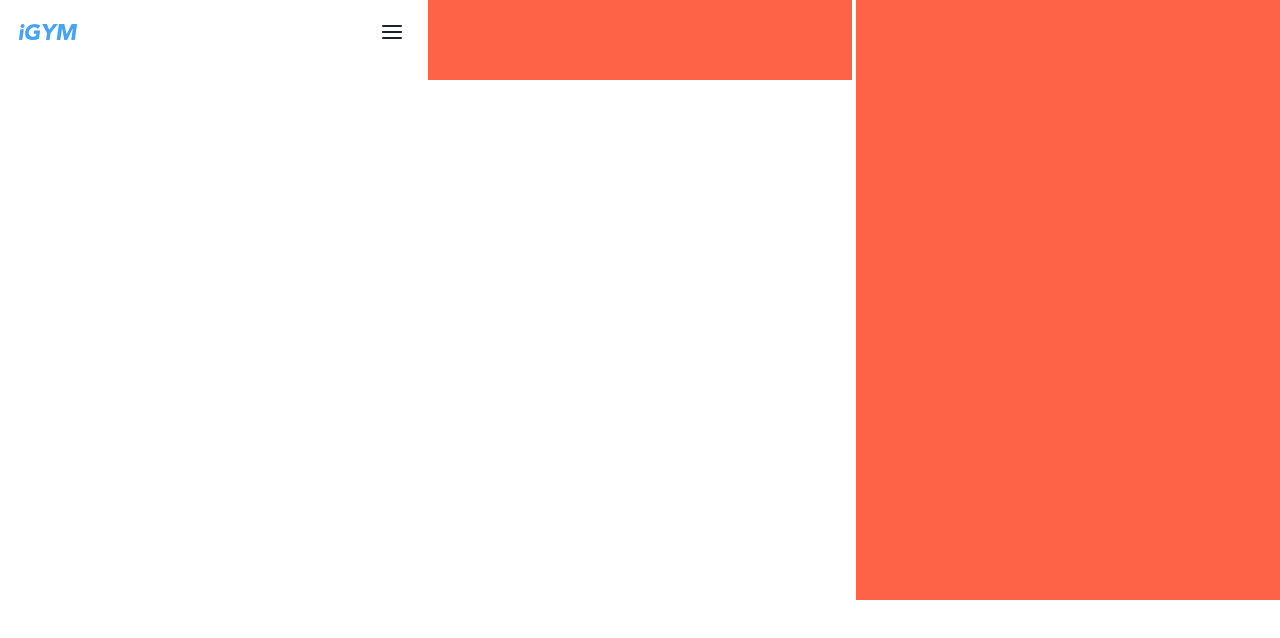
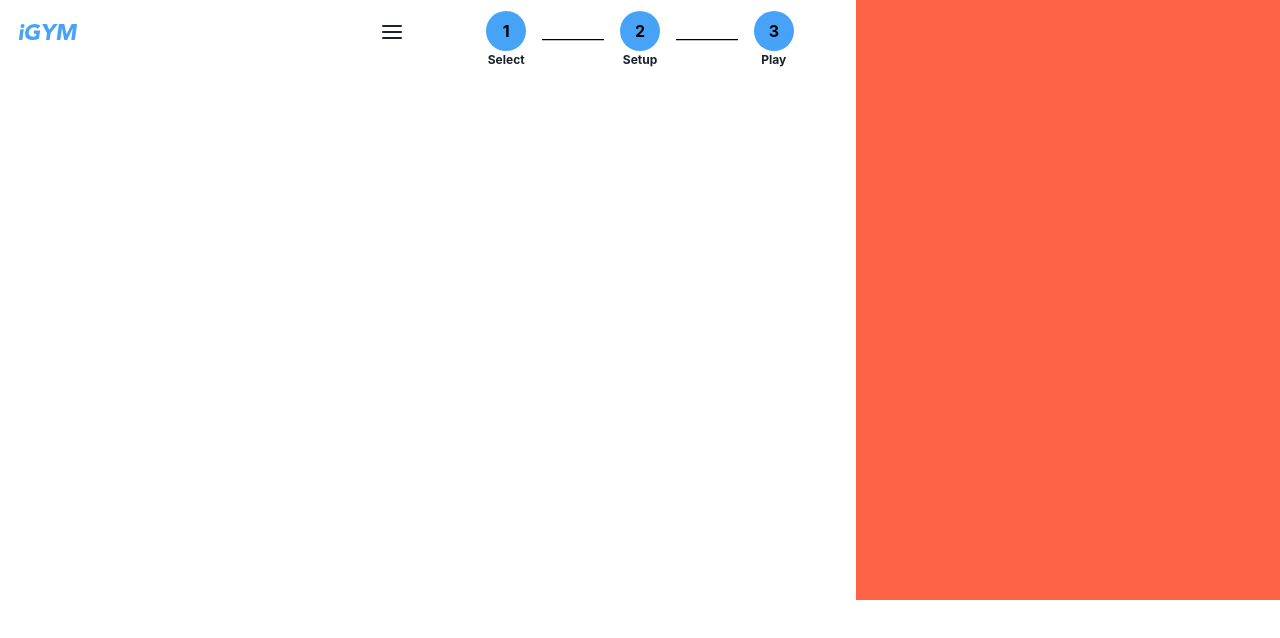
Before and after one commit to PolarBearAndrew/AiRPlay_Frontend, a React (Create React App) app in the folder web/: page / in a window 1280 px wide. Shown: the top 638 px of the page. Built offline with nearby package versions, Linux system fonts and the light colour scheme.

Commit message:
Progress bar

```diff
--- a/web/src/PageStart.tsx
+++ b/web/src/PageStart.tsx
@@ -1,16 +1,17 @@
 import React from 'react';
 import logo from './comm/Logo.svg';
+import ProgressSeparator from './comm/ProgressSeparator.svg';
 import './PageStart.css';
-import { SimpleGrid, Box, Flex, Spacer, Center, Image } from '@chakra-ui/react';
+import { SimpleGrid, Box, Flex, Spacer, Center, Image, Circle, Text } from '@chakra-ui/react';
+import { Breadcrumb, BreadcrumbItem, BreadcrumbLink, BreadcrumbSeparator, } from '@chakra-ui/react';
 import { HamburgerIcon } from '@chakra-ui/icons'
 
 
 function PageStart() {
   return (
-    <SimpleGrid minChildWidth="390px" spacing={1}>
+    <SimpleGrid minChildWidth="390px" spacing='1'>
       {/* navigation bar */}
-      <Box p='2' h='16'>
-        <Flex>
+      <Flex p='2' h='16'>
         <Center w='20' h='12'>
           <Image h='4' src ={logo} />
         </Center>
@@ -19,11 +20,45 @@ function PageStart() {
         <HamburgerIcon w='6' h='6' />
         </Center>
       </Flex>
+      {/* progress bar */}
+      <Flex p='2' h='20'>
+        <Spacer />
+        <Center>
+          <Breadcrumb spacing='4' separator={<Image w='700' h='20' src={ProgressSeparator} />}>
+            <BreadcrumbItem>
+              <BreadcrumbLink href='#'>
+                  <Circle size='10' bg='#46a3f7' color='#000000' fontWeight='bold'>
+                    1
+                  </Circle>
+                  <Box fontSize='xs' fontWeight='bold' textAlign='center'>
+                    Select
                   </Box>
-      {/* progress bar */}
-      <Box bg='tomato' h={20}>
-
+              </BreadcrumbLink>
+            </BreadcrumbItem>
+            <BreadcrumbItem>
+              <BreadcrumbLink href='#'>
+                <Circle size='10' bg='#46a3f7' color='#000000' fontWeight='bold'>
+                    2
+                </Circle>
+                <Box fontSize='xs' fontWeight='bold' textAlign='center'>
+                  Setup
                 </Box>
+              </BreadcrumbLink>
+            </BreadcrumbItem>
+            <BreadcrumbItem>
+              <BreadcrumbLink href='#'>
+                <Circle size='10' bg='#46a3f7' color='#000000' fontWeight='bold'>
+                      3
+                </Circle>
+                <Box fontSize='xs' fontWeight='bold' textAlign='center'>
+                  Play
+                </Box>
+              </BreadcrumbLink>
+            </BreadcrumbItem>
+          </Breadcrumb>
+        </Center>
+        <Spacer />
+      </Flex>
       {/* game selection */}
       <Box bg='tomato' h={600}>
 
```
Also changed, not shown: web/src/comm/ProgressSeparator.svg (added). Lines whose indentation alone changed are shown as unchanged.
